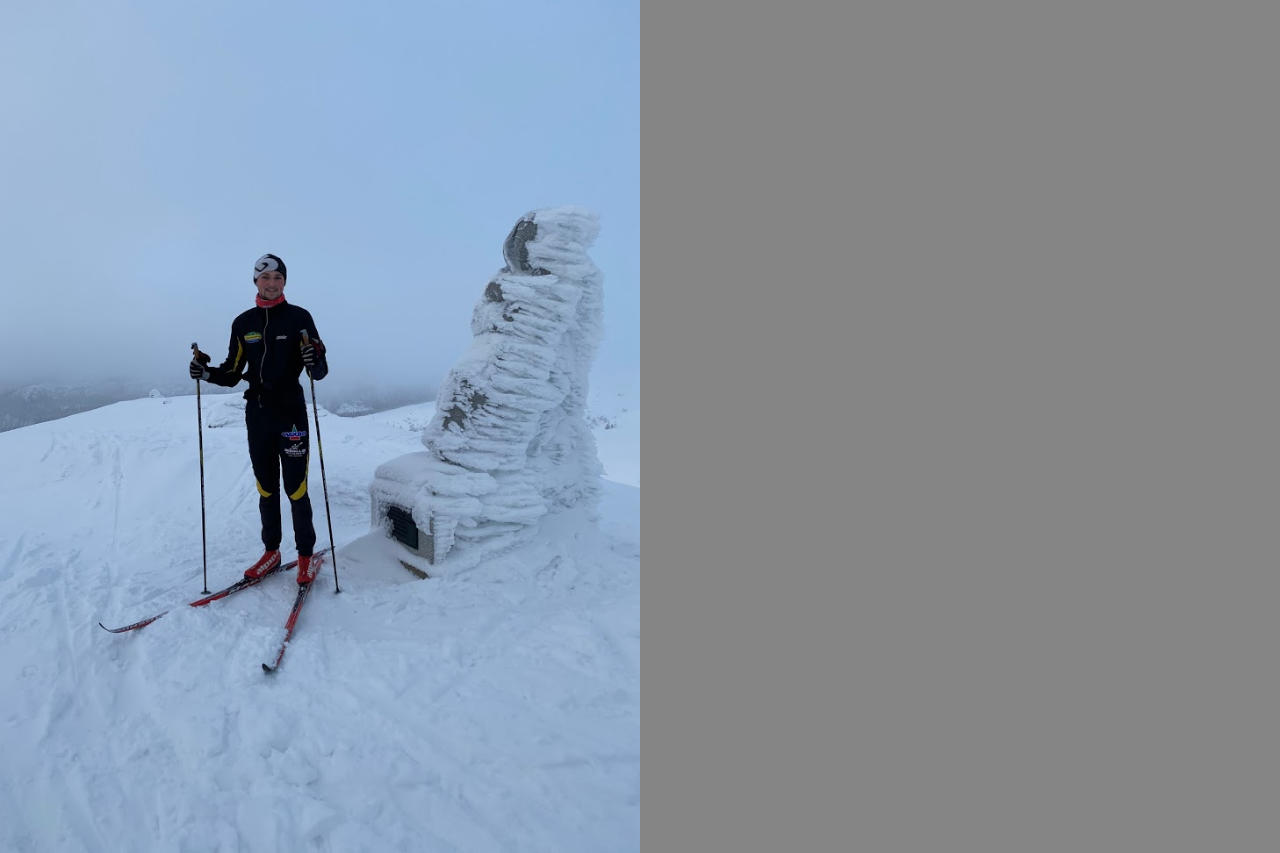
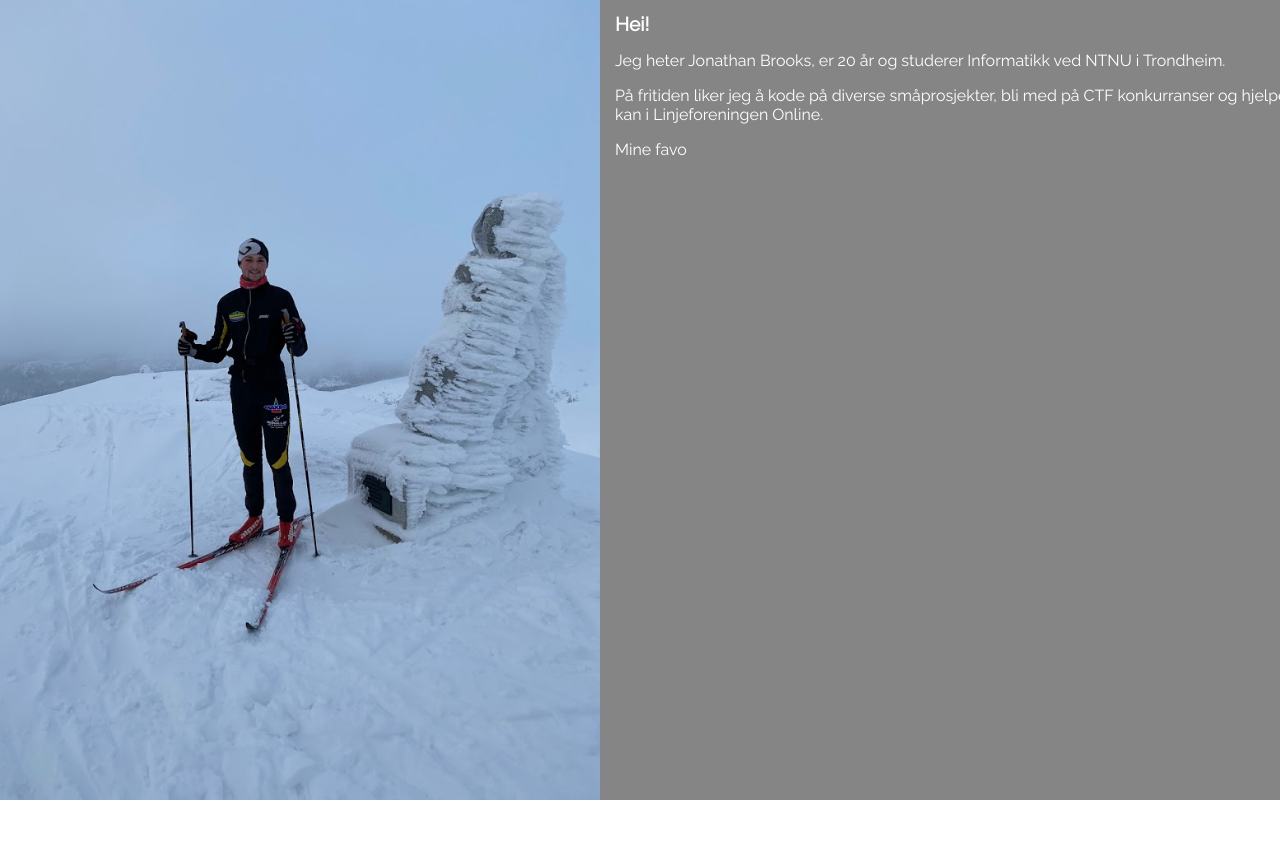
Before and after one commit to blauks/blauks.github.io, a React (Create React App) app in the folder jonathanbrooks/: page / in a window 1280 px wide. After the commit the page ends 800 px from the top, so only its background shows below. Built offline with nearby package versions, Linux system fonts and the light colour scheme.

Commit message:
Made some changes to the first and second page

```diff
--- a/jonathanbrooks/src/App.js
+++ b/jonathanbrooks/src/App.js
@@ -6,8 +6,8 @@ import SecondPage from './components/SecondPage.js';
 function App() {
   return (
     <div className="App">
-      <FirstPage className ="firstpage"/>
-      <SecondPage/>
+      <FirstPage className="firstpage"/>
+      <SecondPage className="secondpage"/>
     </div>
   );
 }
--- a/jonathanbrooks/src/components/FirstPage.js
+++ b/jonathanbrooks/src/components/FirstPage.js
@@ -2,7 +2,6 @@ import React from 'react';
 import './FirstPage.css';
 import meInWales from '../images/Forside.png';
 import thisGuy from '../images/DenneKaren.png';
-import Emoji from './Emoji.js';
 
 function FirstPage() {
     return (
@@ -12,10 +11,7 @@ function FirstPage() {
             <div className="infotextDiv">
                 <h1 className="name">Jonathan Brooks</h1>
                 <div className="infotextTLDR">
-                    <h2>Student <Emoji emoji="👨‍🎓" label="student"/></h2>
-                    <h2>Programmerer <Emoji emoji="💻" label="computer"/></h2>
-                    <h2>Liker:</h2>
-                    <h2>- Dataspill og hacking <Emoji emoji="👾" label="alien"/></h2>
+                    <h2>Student og datagutt</h2>
                 </div>
             </div>
         </div>
--- /dev/null
+++ b/jonathanbrooks/src/components/InDepthText.js
@@ -0,0 +1,19 @@
+import React from 'react'
+
+const Text = props => {
+    const getYearsFromBirthday = function () {
+        let today = new Date()
+        return today.getMonth() <= 9 && today.getDate() < 6 ? today.getFullYear() - 2000 : today.getFullYear() - 1999
+    }
+
+    return (
+    <div className={props.className}>
+        <h1>Hei!</h1>
+        <p>Jeg heter Jonathan Brooks, er {getYearsFromBirthday()} år og studerer Informatikk ved NTNU i Trondheim.</p>
+        <p>På fritiden liker jeg å kode på diverse småprosjekter, bli med på CTF konkurranser og hjelpe til der jeg kan i Linjeforeningen Online.</p>
+        <p>Mine favo</p>
+    </div>
+    )
+}
+
+export default Text;
--- a/jonathanbrooks/src/components/SecondPage.css
+++ b/jonathanbrooks/src/components/SecondPage.css
@@ -1,15 +1,31 @@
 .secondpage{
     display: flex;
     flex-direction: row;
-    align-items: stretch;
+    max-width: 100%;
+    height: 100%;
+    overflow: hidden;
+    float: auto;
 }
 
 .image{
-    max-width: 50%;
-    height: auto;
+    height: 100vh;
 }
 
 .text{
     background-color: rgba(120,120,120,0.9);
     flex-grow: 1;
 }
+
+.infotext{
+    position: relative;
+    left: 15px;
+}
+
+.infotext p{
+    width: 60vw;
+    font-size: 1.25vw;
+}
+
+.infotext h1{
+    font-size: 1.5vw;
+}
--- a/jonathanbrooks/src/components/SecondPage.js
+++ b/jonathanbrooks/src/components/SecondPage.js
@@ -1,15 +1,17 @@
 import React from 'react';
 import './SecondPage.css';
 import MegPåSki from '../images/megPåSki.png';
+import InDepthText from './InDepthText.js';
 
 function SecondPage() {
     return(
         <div className="secondpage">
                 <img className="image" alt="Meg på ski" src={MegPåSki}/>
             <div className="text">
+                <InDepthText className="infotext"/>
             </div>
         </div>
     )
 }
 
-export default SecondPage
+export default SecondPage;
```
